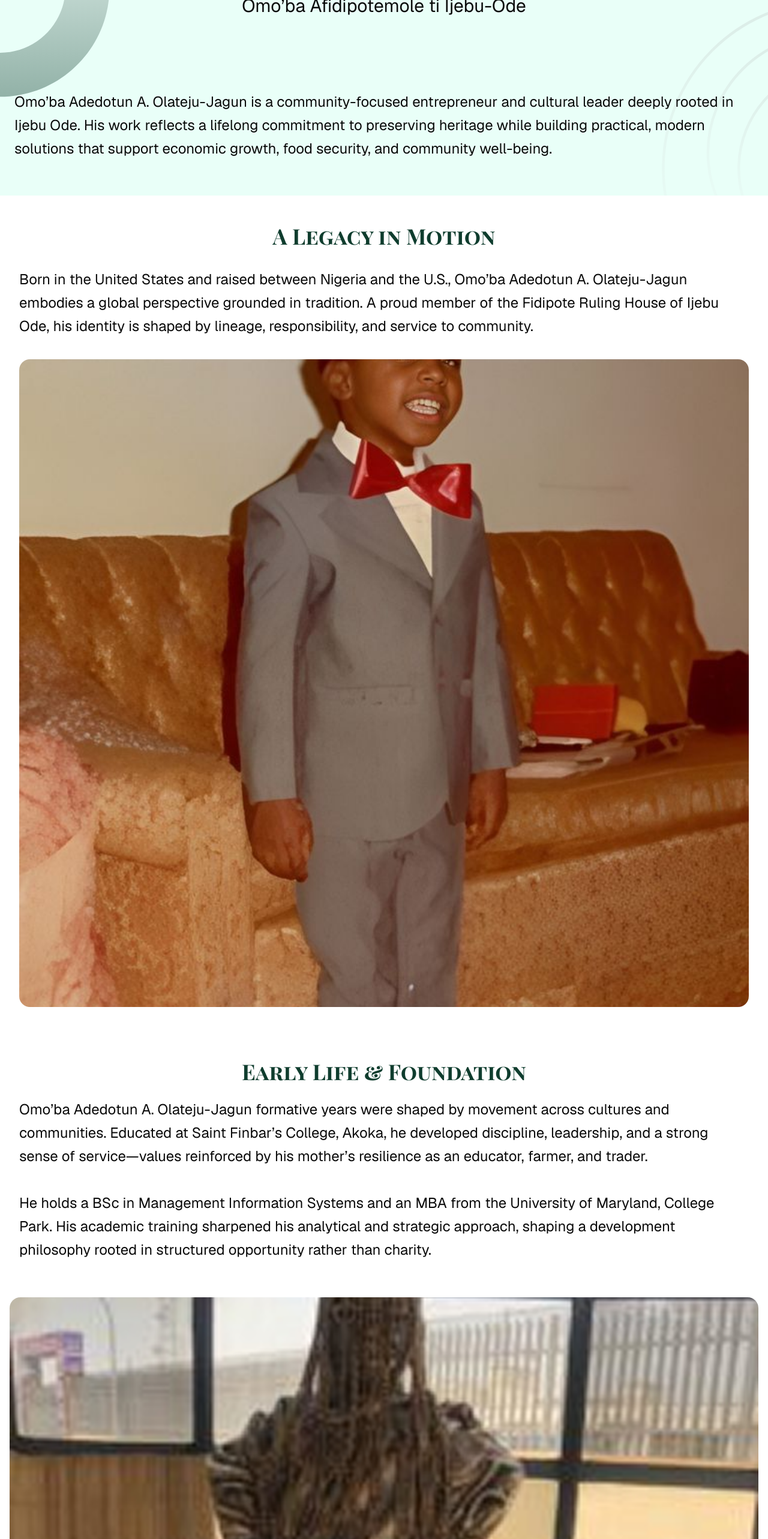
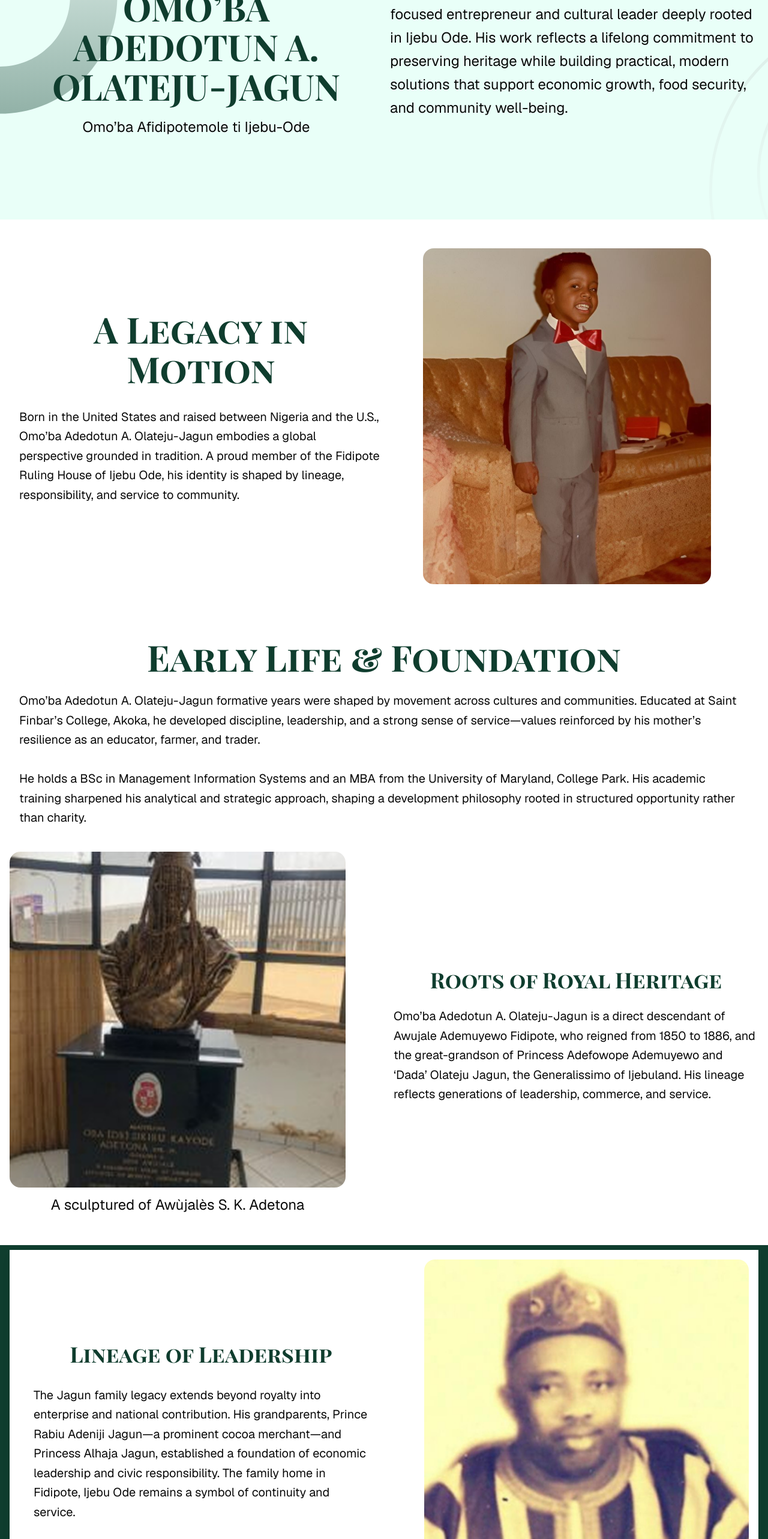
Before and after one commit to Guns-akimbo/Prince-Jagun-Portfolio-, a Next.js app: page /about in a window 1280 px wide. Shown: the part 234-2800 px from the top of the page at 60% size. Built offline with nearby package versions, Linux system fonts and the light colour scheme.

Commit message:
commited about

```diff
--- a/src/app/(pages)/about/page.tsx
+++ b/src/app/(pages)/about/page.tsx
@@ -8,8 +8,8 @@ const AboutPage = () => {
     <>
       <Header />
       <main className="w-full overflow-x-hidden">
-        <div className="mobile-bg relative bg-cover w-full flex items-center bg-no-repeat opacity-  h-100vh lg:h-[70vh] lg:pt-0 overflow-x-hidden ">
-          <div className="grid 2xl:grid-cols-2 gap-1 items-start w-full 2xl:w-10/12 mx-auto p-4 mt-16  ">
+        <div className="mobile-bg relative bg-cover w-full flex items-center bg-no-repeat opacity-  h-100vh lg:h-[60vh] xl:h-[75vh] lg:pt-0 overflow-x-hidden ">
+          <div className="grid xl:grid-cols-2 gap-1 items-start justify-center w-full 2xl:w-10/12 mx-auto p-4 mt-16  ">
             <motion.div
               initial={{ opacity: 0, x: 30 }}
               whileInView={{ opacity: 1, x: 0 }}
@@ -18,10 +18,10 @@ const AboutPage = () => {
               className=" w-full lg:h-72 "
             >
               <div className="flex flex-col items-center h-full space-y-4 w-full p-6 mb-">
-                <h2 className="font-serif text-3xl md:text-5xl lg:text-7xl text-center font-bold  text-[#0F3D2E]">
+                <h2 className="font-serif text-3xl md:text-5xl lg:text-6xl text-center font-bold  text-[#0F3D2E]">
                   OMO’BA ADEDOTUN A. OLATEJU-JAGUN
                 </h2>
-                <p className="font-sans text-base md:text-2xl lg:text-3xl leading-relaxed md:mb-0 mb-4 text-center">
+                <p className="font-sans text-base md:text-2xl xl:text-2xl leading-relaxed md:mb-0 mb-4 text-center">
                   Omo’ba Afidipotemole ti Ijebu-Ode
                 </p>
               </div>
@@ -34,7 +34,7 @@ const AboutPage = () => {
             >
               <div className="p-2 flex items-center justify-center h-72 ">
                 <div className="rounded flex items-center justify-center">
-                  <p className="font-sans text-base md:text-2xl lg:text-2xl leading-relaxed mb-8">
+                  <p className="font-sans lg:text-center xl:text-left text-base md:text-2xl lg:text-2xl leading-relaxed mb-8">
                     Omo’ba Adedotun A. Olateju-Jagun is a community-focused
                     entrepreneur and cultural leader deeply rooted in Ijebu Ode.
                     His work reflects a lifelong commitment to preserving
@@ -48,7 +48,7 @@ const AboutPage = () => {
           </div>
         </div>
         <div className="py-4 2xl:py-14 w-full bg-white overflow-x-hidden ">
-          <div className="grid 2xl:grid-cols-2 gap-1 items-start w-full 2xl:w-10/12 mx-auto p-4 lg:p-8  ">
+          <div className="grid xl:grid-cols-2 gap-1 items-start w-full 2xl:w-10/12 mx-auto p-4 lg:p-8  ">
             <motion.div
               initial={{ opacity: 0, x: 30 }}
               whileInView={{ opacity: 1, x: 0 }}
@@ -57,10 +57,10 @@ const AboutPage = () => {
               className=" w-full h-full"
             >
               <div className="flex flex-col justify-center items-center h-full w-full 2xl:p-6">
-                <h2 className="font-serif text-2xl text-center md:text-4xl 2xl:text-6xl font-bold text-[#0F3D2E] mb-8  ">
+                <h2 className="font-serif text-2xl text-center md:text-4xl xl:text-6xl font-bold text-[#0F3D2E] mb-8  ">
                   A Legacy in Motion
                 </h2>
-                <p className="font-sans text-base md:text-2xl 2xl:text-2xl leading-relaxed mb-8">
+                <p className="font-sans text-base md:text-xl xl:text-xl leading-relaxed mb-8">
                   Born in the United States and raised between Nigeria and the
                   U.S., Omo’ba Adedotun A. Olateju-Jagun embodies a global
                   perspective grounded in tradition. A proud member of the
@@ -76,7 +76,7 @@ const AboutPage = () => {
               transition={{ duration: 0.6 }}
             >
               <div className=" aspect-auto rounded flex items-center justify-center">
-                <div className="h-120 w-full md:h-270 2xl:h-160 2xl:w-135.25 lg:p-0 p-2">
+                <div className="h-120 w-full md:h-230 lg:h-290 xl:h-140 xl:w-120 2xl:w-135.25 lg:p-0 p-2">
                   <Image
                     src="/images/boo.jpeg"
                     alt="Prince seated on throne"
@@ -98,10 +98,10 @@ const AboutPage = () => {
           className="w-full justify-center flex md:p-4 2xl:p-0 "
         >
           <div className="flex flex-col justify-center items-center h-fit w-full 2xl:w-[85%] py-6 2xl:px-16 px-4">
-            <h2 className="font-serif text-center text-2xl md:text-4xl 2xl:text-6xl font-bold text-[#0F3D2E] mb-6 ">
+            <h2 className="font-serif text-center text-2xl md:text-4xl xl:text-6xl font-bold text-[#0F3D2E] mb-6 ">
               Early Life & Foundation
             </h2>
-            <p className="font-sans text-base md:text-2xl 2xl:text-2xl leading-relaxed">
+            <p className="font-sans text-base md:text-xl xl:text-xl leading-relaxed">
               Omo’ba Adedotun A. Olateju-Jagun formative years were shaped by
               movement across cultures and communities. Educated at Saint
               Finbar’s College, Akoka, he developed discipline, leadership, and
@@ -118,15 +118,15 @@ const AboutPage = () => {
           </div>
         </motion.div>
         <div className="mx-auto w-full 2xl:max-w-[85%] py-0 2xl:py-6 2xl:px-16 px-4  ">
-          <div className="flex 2xl:flex-row flex-col w-full justify-center items-center gap-8 2xl:gap-4  mb-6">
+          <div className="flex xl:flex-row flex-col w-full justify-center items-center gap-8 2xl:gap-4  mb-4 lg:mb-6 xl:mb-24">
             <motion.div
               initial={{ opacity: 0, x: -30 }}
               whileInView={{ opacity: 1, x: 0 }}
               viewport={{ once: false, amount: 0.3 }}
               transition={{ duration: 0.6 }}
-              className="w-full 2xl:w-1/2 h-140 md:h-270 flex flex-col justify-center items-start text-center"
+              className="w-full 2xl:w-1/2 flex flex-col justify-center items-start text-center"
             >
-              <div className="h-120 w-full md:h-260 md:w-full 2xl:h-140 2xl:w-135.25 ">
+              <div className="h-120 w-full md:w-full md:h-230 lg:h-290 xl:h-140 xl:w-140 ">
                 <Image
                   src="/images/about3.png"
                   alt="Prince seated on throne"
@@ -146,13 +146,13 @@ const AboutPage = () => {
               whileInView={{ opacity: 1, x: 0 }}
               viewport={{ once: false, amount: 0.3 }}
               transition={{ duration: 0.6, delay: 0.2 }}
-              className=" w-full 2xl:w-1/2 2xl:h-160 md:mt-14 "
+              className=" w-full mt-7  2xl:w-1/2 2xl:h-160 md:mt-14 "
             >
               <div className="flex flex-col justify-center items-center h-full w-full">
                 <h2 className="font-serif text-center text-2xl md:text-4xl font-bold mb-6 text-[#0F3D2E]">
                   Roots of Royal Heritage
                 </h2>
-                <p className="font-sans text-base md:text-2xl 2xl:text-2xl leading-relaxed lg:mb-0 mb-8">
+                <p className="font-sans text-base md:text-xl xl:text-xl leading-relaxed lg:mb-0 mb-8">
                   Omo’ba Adedotun A. Olateju-Jagun is a direct descendant of
                   Awujale Ademuyewo Fidipote, who reigned from 1850 to 1886, and
                   the great-grandson of Princess Adefowope Ademuyewo and ‘Dada’
@@ -164,7 +164,7 @@ const AboutPage = () => {
           </div>
         </div>
 
-        <div className="py-16 2xl:py-14 w-full bg-[#0F3D2E] p-4 2xl:p-0">
+        <div className="py-2 2xl:py-14 w-full bg-[#0F3D2E] p-4 2xl:p-0">
           <div className="grid lg:grid-cols-2 gap-1 items-start justify-between bg-white  w-full 2xl:w-10/12 mx-auto md:p-4 p-2 2xl:p-8 shadow-lg lg:h-160">
             <motion.div
               initial={{ opacity: 0, x: 30 }}
@@ -177,7 +177,7 @@ const AboutPage = () => {
                 <h2 className="text-2xl text-center font-serif  md:text-4xl  2xl:text-5xl font-bold text-[#0F3D2E] mb-8 ">
                   Lineage of Leadership
                 </h2>
-                <p className="font-sans text-base md:text-2xl 2xl:text-2xltext-left leading-relaxed mb-8">
+                <p className="font-sans text-base md:text-xl 2xl:text-xl text-left leading-relaxed mb-8">
                   The Jagun family legacy extends beyond royalty into enterprise
                   and national contribution. His grandparents, Prince Rabiu
                   Adeniji Jagun—a prominent cocoa merchant—and Princess Alhaja
@@ -208,13 +208,13 @@ const AboutPage = () => {
             </motion.div>
           </div>
         </div>
-        <div className=" mx-auto p-4 2xl:py-14  w-full  2xl:w-10/12">
-          <div className="grid lg:grid-cols-2 gap-1 items-start w-full justify-center 2xl:h-160 ">
+        <div className=" mx-auto p-4 2xl:py-14  w-full 2xl:w-10/12">
+          <div className="grid lg:grid-cols-2 gap-1 items-start w-full justify-center xl:h-180 ">
             <div className="p-4 lg:hidden">
               <h2 className="text-2xl text-center font-serif md:text-4xl 2xl:text-4xl font-bold text-[#0F3D2E] mb-8 ">
                 Values & Social Commitment
               </h2>
-              <p className="font-sans text-base md:text-2xl 2xl:text-2xl leading-relaxed ">
+              <p className="font-sans text-base md:text-xl 2xl:text-xl leading-relaxed ">
                 Guided by a humanitarian philosophy, Omo’ba Adedotun A.
                 Olateju-Jagun believes communities thrive through access to
                 education, skills, food, and opportunity. His work supports
@@ -231,7 +231,7 @@ const AboutPage = () => {
               className="w-full lg:h-160 "
             >
               <div className="aspect-auto rounded flex items-start order-2 p-4 lg:p-0">
-                <div className="h-120 w-full md:h-250 lg:h-150 lg:w-125.25">
+                <div className="h-120 w-full md:h-230 xl:h-170 lg:h-155 lg:w-145.25">
                   <Image
                     src="/images/frame4.jpg"
                     alt="Prince seated on throne"
@@ -253,10 +253,10 @@ const AboutPage = () => {
             >
               <div className="flex flex-col justify-center items-center h-full gap-3 w-full p-4 lg:p-6  ">
                 <div className="hidden lg:flex lg:flex-col ">
-                  <h2 className="text-2xl  font-serif  md:text-4xl  2xl:text-4xl font-bold text-[#0F3D2E] mb-8 text-center">
+                  <h2 className="text-2xl  font-serif  md:text-4xl  2xl:text-4xl font-bold text-[#0F3D2E] mb-3 xl:mb-8 text-center">
                     Values & Social Commitment
                   </h2>
-                  <p className="font-sans text-base md:text-2xl 2xl:text-2xlleading-relaxed mb-8">
+                  <p className="font-sans text-base md:text-xl 2xl:text-xl leading-relaxed mb-8">
                     Guided by a humanitarian philosophy, Omo’ba Adedotun A.
                     Olateju-Jagun believes communities thrive through access to
                     education, skills, food, and opportunity. His work supports
@@ -265,10 +265,10 @@ const AboutPage = () => {
                   </p>
                 </div>
 
-                <h2 className="text-3xl text-center m font-serif md:text-4xl  2xl:text-4xlfont-bold text-[#0F3D2E] ">
+                <h2 className="text-3xl text-center m font-serif md:text-4xl  2xl:text-4xl mb-3 xl:mb-8 font-bold text-[#0F3D2E] ">
                   Continuing The Legacy
                 </h2>
-                <p className="font-sans text-base md:text-2xl 2xl:text-2xl leading-relaxed order-2 lg:order-1">
+                <p className="font-sans text-base md:text-xl 2xl:text-xl leading-relaxed order-2 lg:order-1">
                   Omo’ba Adedotun A. Olateju-Jagun represents a balance of
                   heritage and progress. His journey reflects respect for
                   tradition, guided by a clear vision for sustainable
--- a/src/components/landingpage/contents/herosection.tsx
+++ b/src/components/landingpage/contents/herosection.tsx
@@ -4,7 +4,7 @@ import React from "react";
 const HeroSection = () => {
   return (
     <main className="relative w-full bg-white overflow-x-hidden 2xl:pt-20  pt-10 md:pt-0 animate-fade-slide-in">
-      <div className="relative bg-[#0F3D2E] md:h-[65vh] 2xl:min-h-[90vh] 2xl:pt-20 pt-16 md:pt-0 pb-0 2xl:pb-40 px-4 2xl:px-12 md:px-4 flex items-center  overflow-hidden ">
+      <div className="relative bg-[#0F3D2E] md:h-[65vh] lg:h-[100vh] 2xl:min-h-[90vh] 2xl:pt-20 pt-16 md:pt-0 pb-0 2xl:pb-40 px-4 2xl:px-12 md:px-4 flex items-center  overflow-hidden ">
         {/* Background Decorative Rings (Large faint circles on sides) */}
         <div className="absolute left-[-72%] md:left-[-25%] 2xl:left-[-13%] top-[15%] 2xl:top-[20%] w-100 h-100 border-60  border-white/5 rounded-full pointer-events-none"></div>
         <div
```
